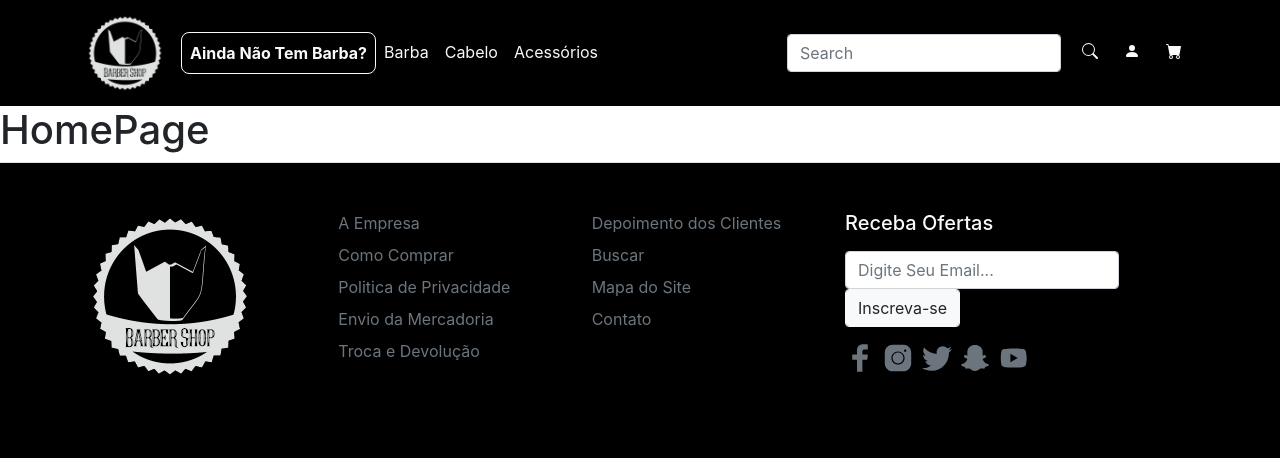
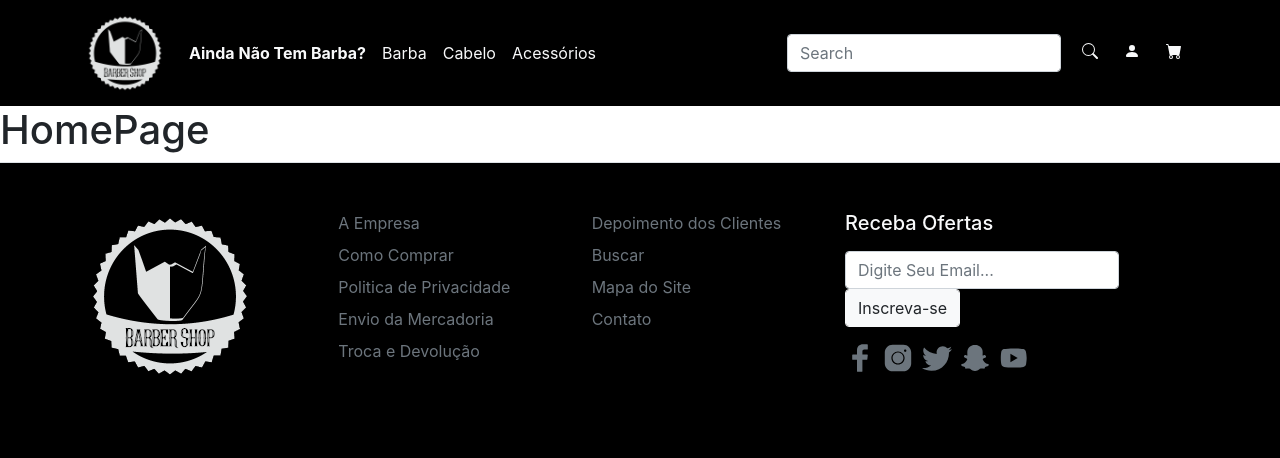
Before and after one commit to gustavolio/EcommerceBarberShop, a PHP site: page / in a window 1280 px wide. Shown: the top 458 px of the page. Run offline with PHP 8.4, Linux system fonts and the light colour scheme.

Commit message:
Active page options

```diff
--- a/CSS/general.css
+++ b/CSS/general.css
@@ -22,8 +22,7 @@
 }
 
 .active-option {
-    border: 1px solid;
-    border-radius: 8px;
+    border-bottom: 2px solid;
 }
 
 @media (max-width: 1200px) {
--- a/index.html
+++ b/index.html
@@ -34,7 +34,7 @@
                 <div class="collapse navbar-collapse" id="navbarSite">
                     <ul class="navbar-nav mr-auto">
                         <li class="nav-item">
-                            <a nav-link="nobread.html" nav-selector="#content" class="nav-link text-light font-weight-bold active-option" href>Ainda Não Tem Barba?<span class="sr-only">(current)</span></a>
+                            <a nav-link="nobread.html" nav-selector="#content" class="nav-link text-light font-weight-bold" href>Ainda Não Tem Barba?<span class="sr-only">(current)</span></a>
                         </li>
                         <li class="nav-item">
                             <a nav-link="bread.html" nav-selector="#content" class="nav-link text-light " href>Barba</a>
--- a/js/navigation.js
+++ b/js/navigation.js
@@ -18,9 +18,25 @@ document.querySelectorAll('[nav-link]').forEach(link => {
     const url = link.attributes['nav-link'].value
     const sel = link.attributes['nav-selector'].value
 
+
     link.onclick = function(e) {
         e.preventDefault();
-        navAjax(url, sel)
+        navAjax(url, sel);
+        var target = event.target || event.srcElement;
+
+        // console.log("Classes: ", document.querySelector(".active-option").classList.remove("active-option"));
+
+        var optNav = document.querySelectorAll('[nav-link]');
+
+        optNav.forEach(function(opt) {
+            if (opt.classList.contains("active-option")) {
+                opt.classList.remove("active-option");
+            }
+        });
+
+        if (target.attributes['nav-link'].value != "home.html") {
+            target.classList.add('active-option');
+        }
     }
 });
 
```
